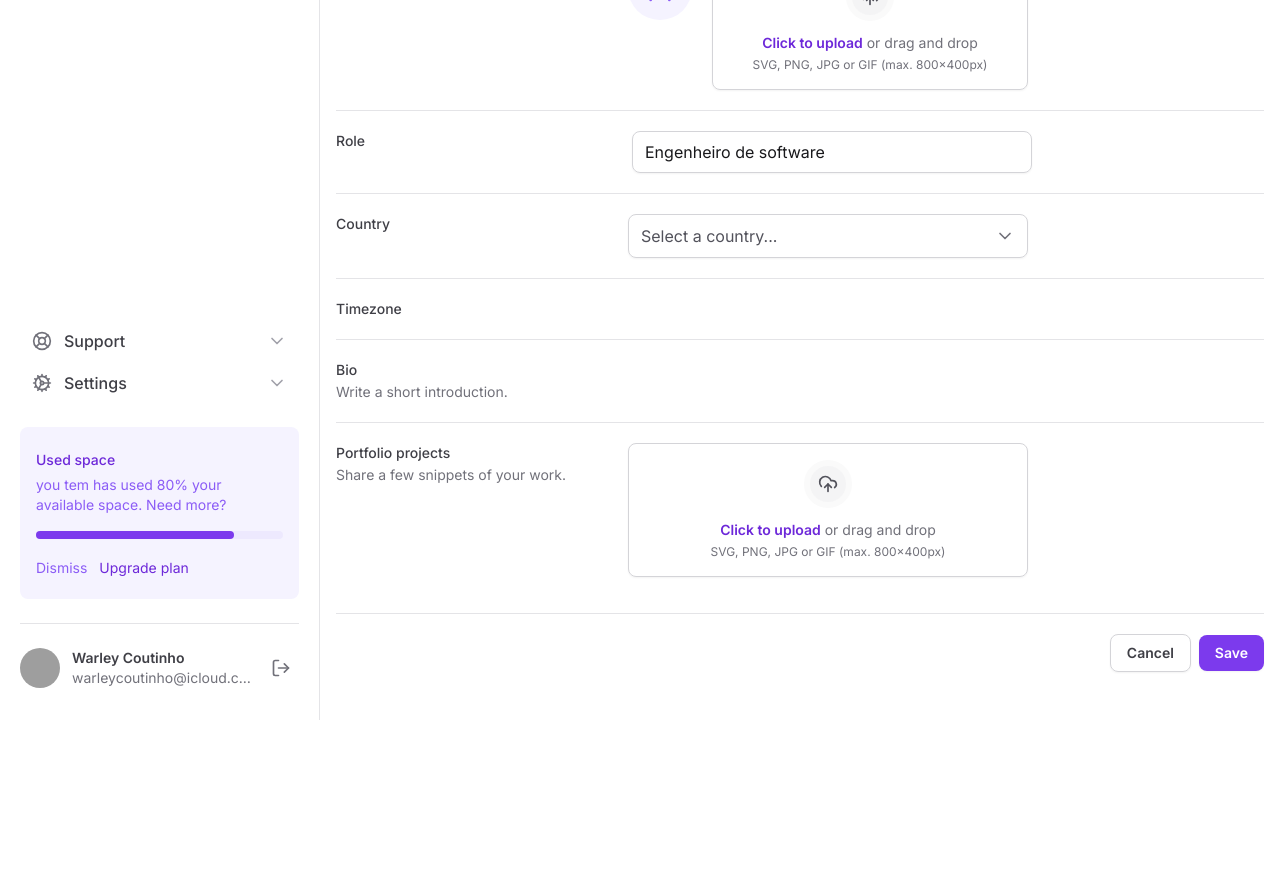
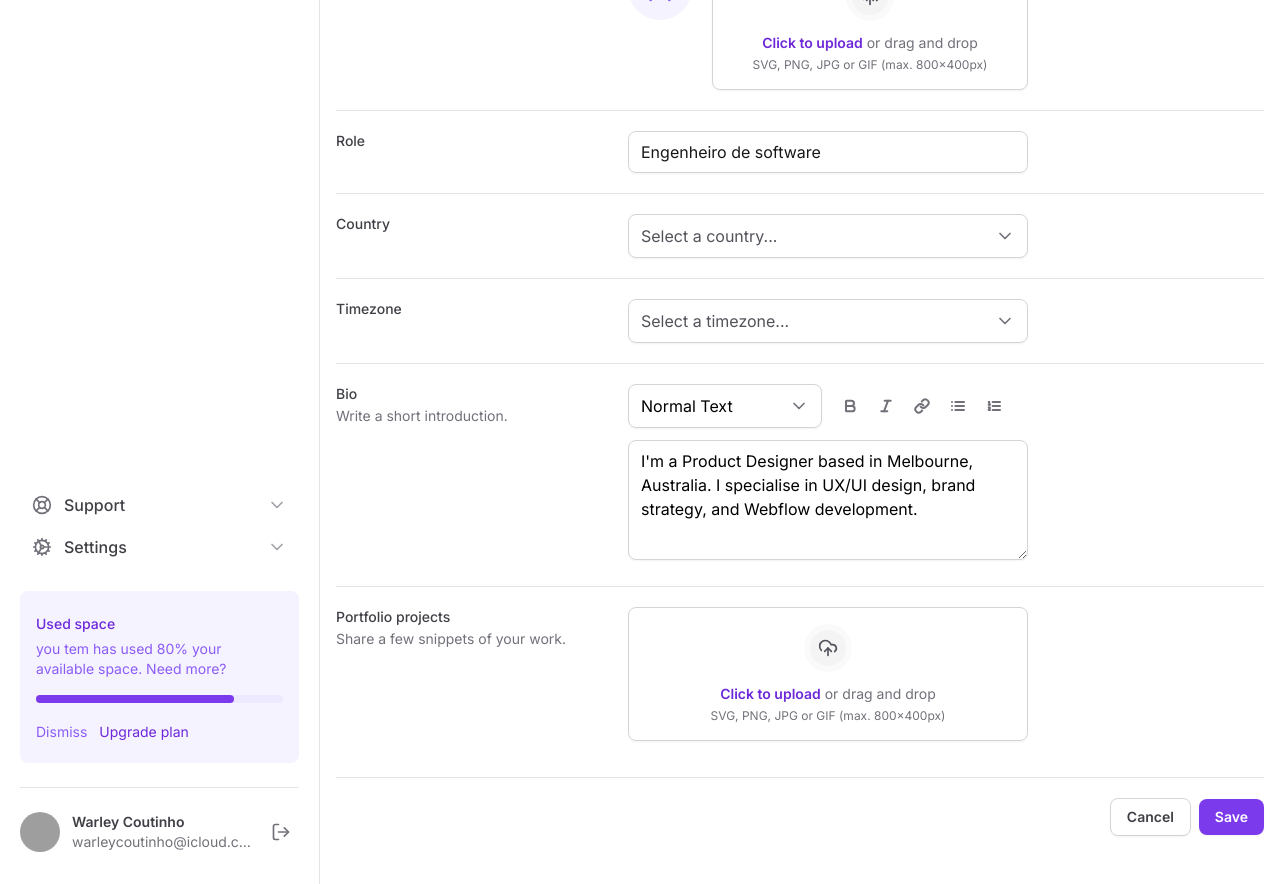
Before and after one commit to WarleyCoutinho/Tailwind-Next, a Next.js app: page / in a window 1280 px wide. Shown: the part 460-1344 px from the top of the page. Before the commit the page ends 1180 px from the top, so only its background shows below. Built offline with nearby package versions, Linux system fonts and the light colour scheme; grey boxes are pictures that could not be loaded.

Commit message:
addicionando efeitos anaimacoes e clinado o componete de button

```diff
--- a/package.json
+++ b/package.json
@@ -16,13 +16,15 @@
   "description": "Projeto desenvolvido no curso Masterizando o Tailwind,por Warley Coutinho ",
   "license": "MIT",
   "dependencies": {
+    "@formkit/auto-animate": "^0.8.2",
     "@radix-ui/react-select": "^2.0.0",
     "@radix-ui/react-tabs": "^1.0.4",
     "framer-motion": "^11.1.7",
     "lucide-react": "^0.364.0",
     "next": "14.1.3",
     "react": "^18",
-    "react-dom": "^18"
+    "react-dom": "^18",
+    "tailwind-variants": "^0.2.1"
   },
   "devDependencies": {
     "@rocketseat/eslint-config": "^2.2.2",
--- a/src/app/page.tsx
+++ b/src/app/page.tsx
@@ -1,10 +1,12 @@
 import SettingsTabs from "@components/SettingsTabs";
 import * as Input from '@components/Sidebar/Input'
-import { Mail } from 'lucide-react'
+import { Bold, Italic, Link, List, ListOrdered,Mail } from 'lucide-react'
 import * as FileInput from '@/components/Form/FileInput'
 
 import { SelectItem } from "@components/select/SelectItem";
 import { Select } from "@components/select";
+import { Textarea } from "@components/textArea/TextArea";
+import { Button } from "@components/button/Button";
 
 const Home = () => {
   return <>
@@ -19,19 +21,11 @@
             </span>
           </div>
           <div className="flex items-center gap-2">
-            <button
-              type="button"
-              className="rounded-lg border border-zinc-300 px-4 py-2 text-sm font-semibold text-zinc-700 shadow-sm hover:bg-zinc-50"
-            >
-              Cancel
-            </button>
-            <button
-              type="submit"
-              form="settings"
-              className="rounded-lg bg-violet-600 px-4 py-2 text-sm font-semibold text-white shadow-sm hover:bg-violet-700"
-            >
-              Save
-            </button>
+
+            <Button variant="outline" type="button"> Cancel</Button>
+
+
+            <Button variant="primary" type="submit" form="settings">Save</Button>
           </div>
         </div>
 
@@ -124,7 +118,13 @@
             >
               Timezone
             </label>
-            <div />
+            <Select placeholder="Select a timezone...">
+              <SelectItem
+                value="utc8"
+                text="Pacific Standard Time (UTC-08:00)"
+              />
+              <SelectItem value="utc3" text="America São Paulo (UTC-03:00)" />
+            </Select>
           </div>
 
           <div className="grid grid-cols-form gap-3 pt-5">
@@ -134,7 +134,59 @@
                 Write a short introduction.
               </span>
             </label>
-            <div />
+            <div className="space-y-3">
+              <div className="grid grid-cols-2 gap-3">
+                <Select placeholder="" defaultValue="normal">
+                  <SelectItem
+                    value="normal"
+                    defaultChecked
+                    text="Normal Text"
+                  />
+                  <SelectItem value="md" text="Markdown" />
+                </Select>
+
+                <div className="flex items-center gap-1">
+                  <button
+                    type="button"
+                    className="rounded-md p-2 hover:bg-zinc-50"
+                  >
+                    <Bold className="h-4 w-4 text-zinc-500" strokeWidth={3} />
+                  </button>
+                  <button
+                    type="button"
+                    className="rounded-md p-2 hover:bg-zinc-50"
+                  >
+                    <Italic className="h-4 w-4 text-zinc-500" strokeWidth={3} />
+                  </button>
+                  <button
+                    type="button"
+                    className="rounded-md p-2 hover:bg-zinc-50"
+                  >
+                    <Link className="h-4 w-4 text-zinc-500" strokeWidth={3} />
+                  </button>
+                  <button
+                    type="button"
+                    className="rounded-md p-2 hover:bg-zinc-50"
+                  >
+                    <List className="h-4 w-4 text-zinc-500" strokeWidth={3} />
+                  </button>
+                  <button
+                    type="button"
+                    className="rounded-md p-2 hover:bg-zinc-50"
+                  >
+                    <ListOrdered
+                      className="h-4 w-4 text-zinc-500"
+                      strokeWidth={3}
+                    />
+                  </button>
+                </div>
+              </div>
+
+              <Textarea
+                id="bio"
+                defaultValue="I'm a Product Designer based in Melbourne, Australia. I specialise in UX/UI design, brand strategy, and Webflow development."
+              />
+            </div>
           </div>
 
           <div className="grid grid-cols-form gap-3 pt-5">
@@ -155,18 +207,10 @@
           </div>
 
           <div className="flex items-center justify-end gap-2 pt-5">
-            <button
-              type="button"
-              className="rounded-lg border border-zinc-300 px-4 py-2 text-sm font-semibold text-zinc-700 shadow-sm hover:bg-zinc-50"
-            >
-              Cancel
-            </button>
-            <button
-              type="submit"
-              className="rounded-lg bg-violet-600 px-4 py-2 text-sm font-semibold text-white shadow-sm hover:bg-violet-700"
-            >
-              Save
-            </button>
+          <Button variant="outline" type="button"> Cancel</Button>
+
+
+           <Button variant="primary" type="submit" form="settings">Save</Button>
           </div>
         </form>
       </div>
--- a/src/components/Form/FileInput/FileList.tsx
+++ b/src/components/Form/FileInput/FileList.tsx
@@ -3,13 +3,15 @@
 import { Trash2, UploadCloud } from 'lucide-react'
 import { useFileInput } from './Root'
 import { FormatBytes } from '../../../../utils/Format-bytes'
+import { useAutoAnimate } from '@formkit/auto-animate/react'
 
 
 export const FileList = () => {
   const { files } = useFileInput()
+  const [parent] = useAutoAnimate()
 
   return (
-    <div className="mt-4 space-y-3">
+    <div ref={parent} className="mt-4 space-y-3">
       {files.map((file) => {
         return (
           <div
--- a/src/components/SettingsTabs/Tabitem.tsx
+++ b/src/components/SettingsTabs/Tabitem.tsx
@@ -13,9 +13,11 @@
   return (
     <Tabs.Trigger
       value={value}
-      className="relative px-1 pb-4 text-sm font-medium text-zinc-500 hover:text-violet-700 data-[state=active]:text-violet-700"
-    >
-      <span>{title}</span>
+      className=":px-1 group relative pb-4 text-sm font-medium text-zinc-500 outline-none hover:text-violet-700 data-[state=active]:text-violet-700"
+      >
+        <span className="rounded group-focus-visible:ring-2 group-focus-visible:ring-violet-400 group-focus-visible:ring-offset-4">
+          {title}
+        </span>
 
       {isSelected && (
         <motion.div
--- a/src/components/Sidebar/Input.tsx
+++ b/src/components/Sidebar/Input.tsx
@@ -12,8 +12,8 @@
 export const  Control = (props: InputControlProps) =>{
   return (
     <input
-      className="flex-1 border-0 bg-transparent p-0 text-zinc-900 placeholder-zinc-600"
-      {...props}
+    className="flex-1 border-0 bg-transparent p-0 text-zinc-900 placeholder-zinc-600 outline-none"
+    {...props}
     />
   )
 }
@@ -23,7 +23,7 @@
 export const Root = (props: InputRootProps) => {
   return (
     <div
-      className="mx-1 flex w-full items-center gap-2 rounded-lg border border-zinc-300 px-3 py-2 shadow-sm"
+    className="flex w-full items-center gap-2 rounded-lg border border-zinc-300 px-3 py-2 shadow-sm focus-within:border-violet-300 focus-within:ring-4 focus-within:ring-violet-100"
       {...props}
     />
   )
--- /dev/null
+++ b/src/components/button/Button.tsx
@@ -0,0 +1,27 @@
+import { ComponentProps } from 'react'
+import { tv, VariantProps } from 'tailwind-variants'
+
+const button = tv({
+  base: [
+    'rounded-lg px-4 py-2 text-sm font-semibold outline-none shadow-sm',
+    'focus-visible:ring-2 focus-visible:ring-offset-2 focus-visible:ring-violet-500',
+    'active:opacity-80',
+  ],
+
+  variants: {
+    variant: {
+      primary: 'bg-violet-600 text-white hover:bg-violet-700',
+      outline: 'border border-zinc-300 text-zinc-700 hover:bg-zinc-50',
+    },
+  },
+
+  defaultVariants: {
+    variant: 'primary',
+  },
+})
+
+export type ButtonProps = ComponentProps<'button'> & VariantProps<typeof button>
+
+export function Button({ variant, ...props }: ButtonProps) {
+  return <button {...props} className={button({ variant })} />
+}
--- a/src/components/select/index.tsx
+++ b/src/components/select/index.tsx
@@ -4,15 +4,15 @@
 import { ChevronDown } from 'lucide-react'
 import { ReactNode } from 'react'
 
-export interface SelectProps {
+export interface SelectProps extends SelectPrimitive.SelectProps {
   children: ReactNode
   placeholder: string
 }
 
-export function Select({ children, placeholder }: SelectProps) {
+export function Select({ children, placeholder,...props }: SelectProps) {
   return (
-    <SelectPrimitive.Root>
-      <SelectPrimitive.Trigger className="flex h-11 w-full items-center justify-between gap-2 rounded-lg border border-zinc-300 px-3 py-2 shadow-sm data-[placeholder]:text-zinc-600">
+    <SelectPrimitive.Root {...props}>
+      <SelectPrimitive.Trigger className="flex h-11 w-full items-center justify-between gap-2 rounded-lg border border-zinc-300 px-3 py-2 shadow-sm outline-none focus:border-violet-300 focus:ring-4 focus:ring-violet-100 data-[placeholder]:text-zinc-600">
         <SelectPrimitive.Value
           placeholder={placeholder}
           className="text-black"
@@ -27,7 +27,7 @@
           side="bottom"
           position="popper"
           sideOffset={8}
-          className="z-10 w-[--radix-select-trigger-width] overflow-hidden rounded-lg border border-zinc-200 bg-white"
+          className="z-10 w-[--radix-select-trigger-width] animate-slideDownAndFade overflow-hidden rounded-lg border border-zinc-200 bg-white shadow-sm"
         >
           <SelectPrimitive.Viewport>{children}</SelectPrimitive.Viewport>
         </SelectPrimitive.Content>
--- /dev/null
+++ b/src/components/textArea/TextArea.tsx
@@ -0,0 +1,11 @@
+import { ComponentProps } from 'react'
+
+export type TextareaProps = ComponentProps<'textarea'>
+
+export const  Textarea=(props: TextareaProps) => {
+  return (
+    <textarea
+      className="min-h-[120px] w-full resize-y rounded-lg border border-zinc-300 px-3 py-2 shadow-sm outline-none focus:border-violet-300 focus:ring-4 focus:ring-violet-100"
+      {...props}/>
+  )
+}
--- a/tailwind.config.ts
+++ b/tailwind.config.ts
@@ -21,6 +21,24 @@
       maxWidth:{
         app:'700px'
       },
+      keyframes: {
+        slideDownAndFade: {
+          from: { opacity: 0, transform: 'translateY(-2px)' },
+          to: { opacity: 1, transform: 'translateY(0)' },
+        },
+        // slideUpAndFade: {
+        //   from: { opacity: 1 },
+        //   to: { opacity: 0 },
+        // },
+      },
+
+      animation: {
+        slideDownAndFade:
+          'slideDownAndFade 400ms cubic-bezier(0.16, 1, 0.3, 1)',
+        // slideUpAndFade: 'slideUpAndFade 1s linear',
+      },
+
+
 
     },
   },
```
Also changed, not shown: 1 other file (tests, documents, lock files or other folders).
